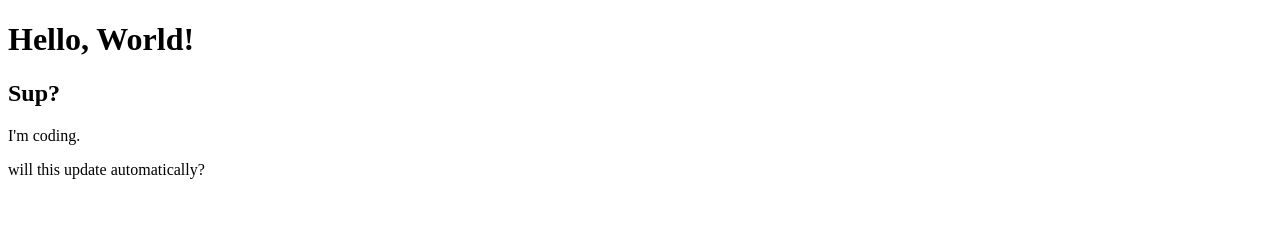
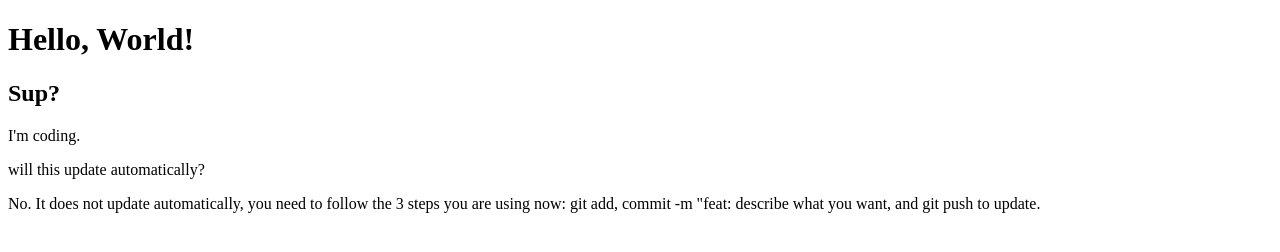
Before and after one commit to LeonelaYN/fes-module3-lesson6, a plain HTML site: page index.html in a window 1280 px wide. Drawn offline with Linux system fonts and the light colour scheme.

Commit message:
feat: update files

```diff
--- a/index.html
+++ b/index.html
@@ -10,5 +10,10 @@
     <h2 class="banner">Sup?</h2>
     <p>I'm coding.</p>
     <p>will this update automatically?</p>
+    <p>
+      No. It does not update automatically, you need to follow the 3 steps you
+      are using now: git add, commit -m "feat: describe what you want, and git
+      push to update.
+    </p>
   </body>
 </html>
```
